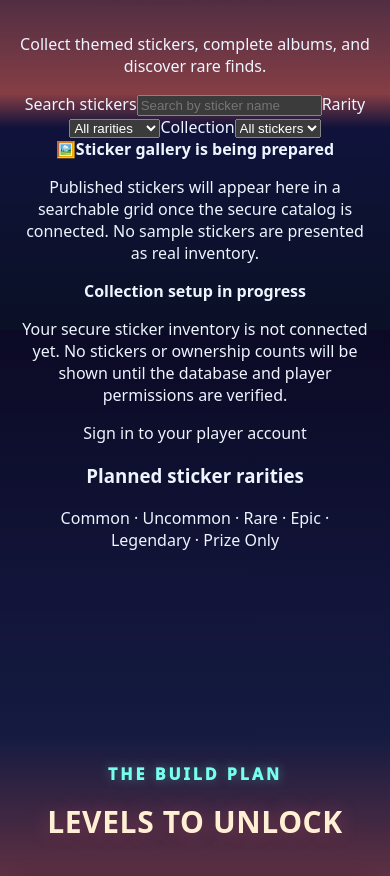
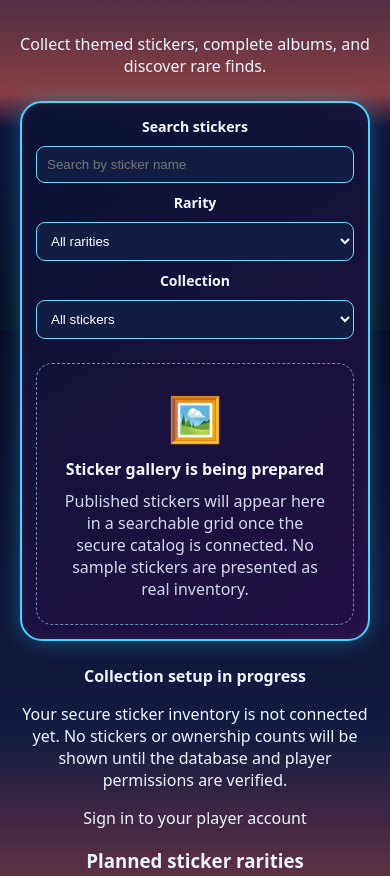
Before and after one commit to JTheKax/Cartoon-Universe, a plain HTML site: page index.html in a window 390 px wide. Shown: the part 8110-8986 px from the top of the page. Drawn offline with Linux system fonts and the light colour scheme; a script that the page names is missing.

Commit message:
Style neon responsive sticker gallery window

```diff
--- a/clean-arcade.css
+++ b/clean-arcade.css
@@ -82,3 +82,14 @@ body:has(.clean-header){background:linear-gradient(180deg,#050b2b 0%,#152e65 48%
 body:has(.clean-header) .dashboard-home::before{content:"★";display:block;text-align:center;font-size:clamp(100px,22vw,230px);line-height:1.25;color:#ffdf66;text-shadow:0 0 28px #ffb736,0 0 80px #ff722a;pointer-events:none}
 body:has(.clean-header) .dashboard-home::after{content:"";display:block;height:34vh;background:repeating-linear-gradient(90deg,transparent 0 9%,#37e5ff99 9.2% 9.5%,transparent 9.8% 18%),repeating-linear-gradient(0deg,transparent 0 23%,#37e5ff99 24% 25%,transparent 26% 48%);transform:perspective(230px) rotateX(56deg);transform-origin:bottom;opacity:.7;pointer-events:none}
 @media(max-width:800px){body:has(.clean-header) .dashboard-home{min-height:75vh}body:has(.clean-header) .dashboard-home::after{height:25vh}}
+
+/* Sticker gallery window — catalog connection follows in isolated sticker development. */
+.sticker-gallery-window{margin:24px auto;max-width:1100px;min-height:310px;padding:22px;border:2px solid #42d8ff;border-radius:22px;background:linear-gradient(145deg,rgba(10,19,53,.96),rgba(37,17,70,.95));box-shadow:0 0 25px #1bceff55,inset 0 0 20px #ffffff0a;color:#f4f7ff}
+.sticker-gallery-toolbar{display:flex;flex-wrap:wrap;gap:10px;align-items:center;margin-bottom:24px}
+.sticker-gallery-toolbar label{font-weight:700;font-size:.88rem}
+.sticker-gallery-toolbar input,.sticker-gallery-toolbar select{background:#111d43;color:#fff;border:1px solid #72d9ff;border-radius:9px;padding:10px;min-width:140px;max-width:100%}
+.sticker-gallery-toolbar input{flex:1;min-width:180px}
+.sticker-gallery-empty{min-height:180px;display:flex;flex-direction:column;align-items:center;justify-content:center;text-align:center;gap:10px;border:1px dashed #6c8db7;border-radius:16px;padding:24px}
+.sticker-gallery-empty span{font-size:44px}
+.sticker-gallery-empty p{max-width:530px;margin:0;color:#d2d9ef}
+@media(max-width:600px){.sticker-gallery-window{padding:14px}.sticker-gallery-toolbar{align-items:stretch;flex-direction:column}.sticker-gallery-toolbar input,.sticker-gallery-toolbar select{width:100%}}
```
